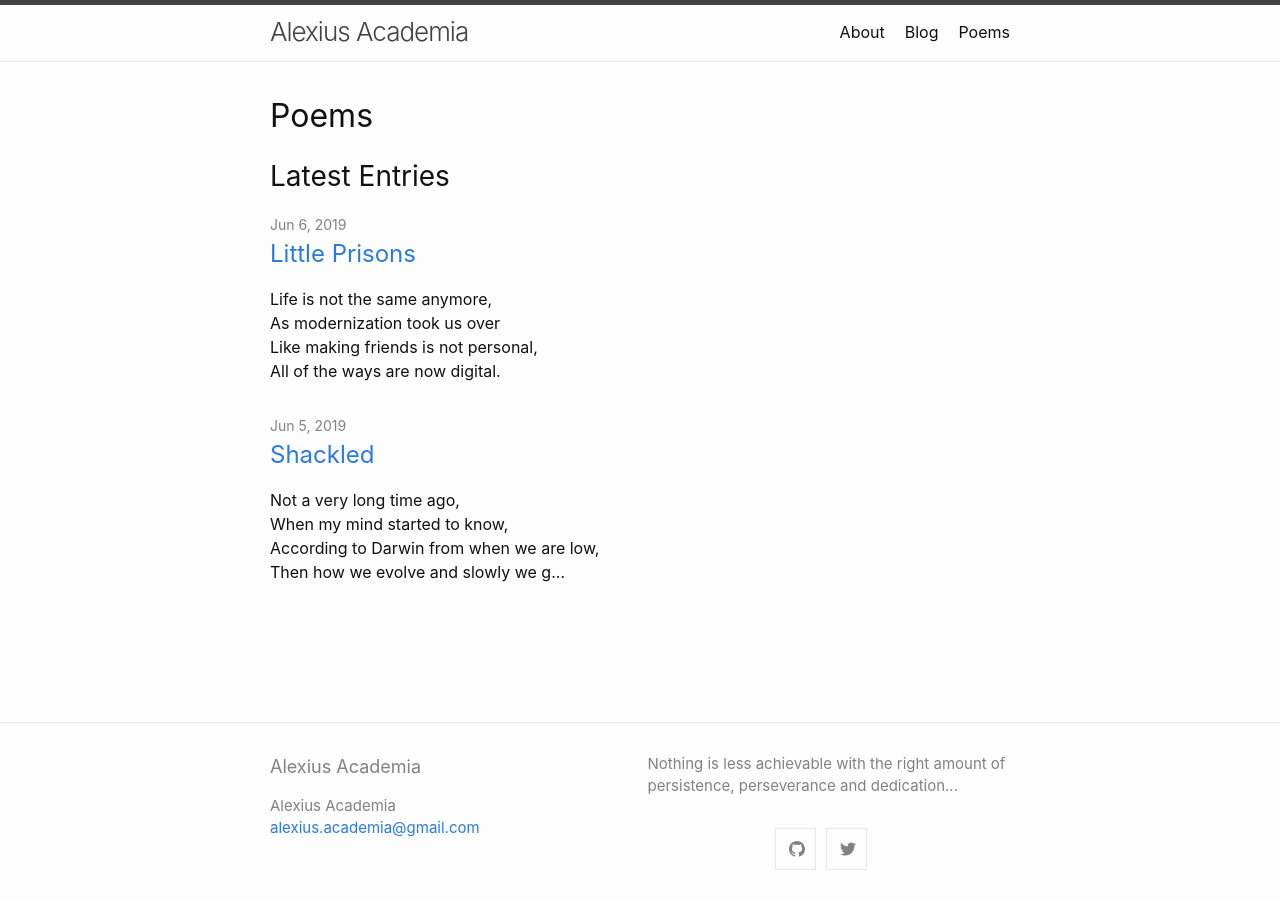
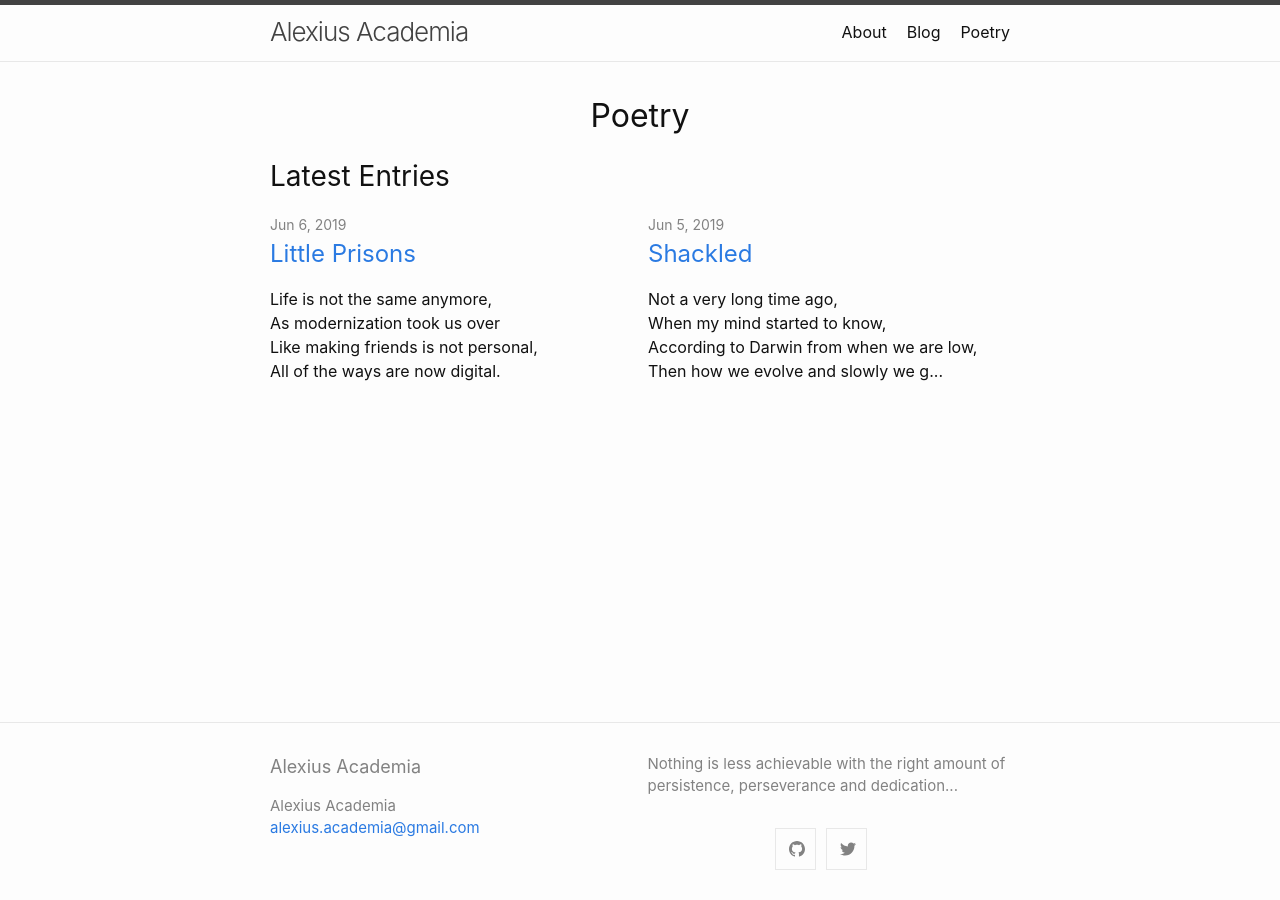
Before and after one commit to alexiusacademia/alexiusacademia.github.io, a Jekyll site: the page built from pages/poems.md, in a window 1280 px wide. Built offline with Jekyll 4.4.1, drawn with Linux system fonts in a browser that asks for light colours; comment, search, counter and statistics services are not loaded.

Commit message:
Applied two column layout in entries lists.

```diff
--- a/_layouts/blog.html
+++ b/_layouts/blog.html
@@ -11,7 +11,7 @@ layout: default
 
   {%- if site.posts.size > 0 -%}
     <h2 class="post-list-heading">{{ page.list_title | default: "" }}</h2>
-    <ul class="post-list">
+    <ul class="post-list two-columns">
       {%- for post in site.posts -%}
         {%- if post.layout == "post" -%}
             <li>
--- a/_layouts/home.html
+++ b/_layouts/home.html
@@ -22,7 +22,7 @@ layout: default
           </a>
         </h3>
         {%- if site.show_excerpts -%}
-          {{ latest.excerpt | truncate: 256 }}
+          {{ latest.excerpt | truncate: 300 }}
         {%- endif -%}
       </li>
     </ul>
--- a/_layouts/poems.html
+++ b/_layouts/poems.html
@@ -4,14 +4,14 @@ layout: default
 
 <div class="home">
   {%- if page.title -%}
-    <h1 class="page-heading">{{ page.title }}</h1>
+    <h1 class="page-heading poem-page-title">{{ page.title }}</h1>
   {%- endif -%}
 
   {{ content }}
 
   {%- if site.posts.size > 0 -%}
     <h2 class="post-list-heading">{{ page.list_title | default: "Latest Entries" }}</h2>
-    <ul class="post-list">
+    <ul class="post-list two-columns">
       {%- for post in site.posts -%}
         {%- if post.layout == "poem" -%}
             <li>
--- a/assets/css/custom.css
+++ b/assets/css/custom.css
@@ -10,3 +10,13 @@
     font-size: 0.8em;
     font-style: italic;
 }
+
+.poem-page-title {
+    text-align: center
+}
+
+.two-columns {
+    columns: 2;
+    -webkit-columns: 2;
+    -moz-columns: 2;
+}
--- a/pages/poems.md
+++ b/pages/poems.md
@@ -1,5 +1,5 @@
 ---
 layout: poems
-title: Poems
+title: Poetry
 display_on_nav: True
 ---
```
Also changed, not shown: _posts/2019-06-06-easyplan-initialized.md (+0 -3 lines).
